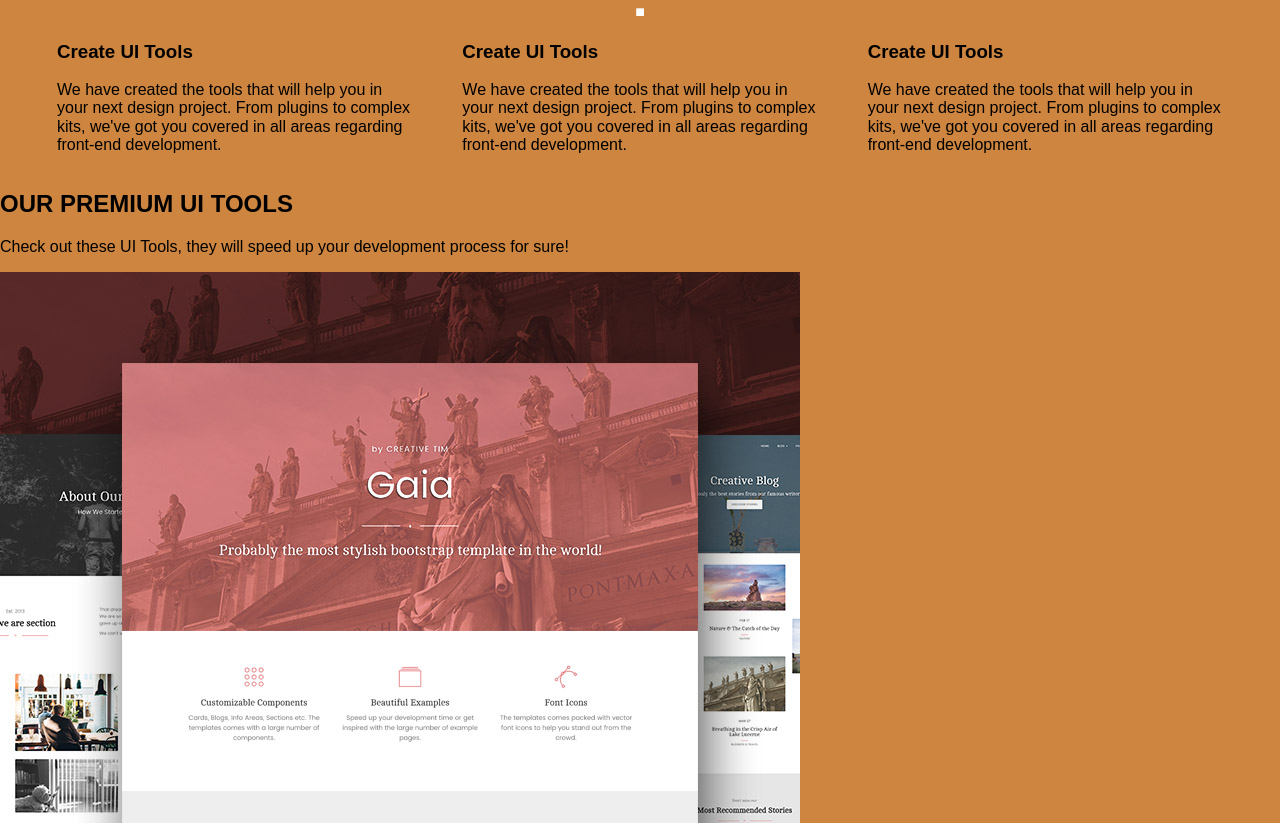
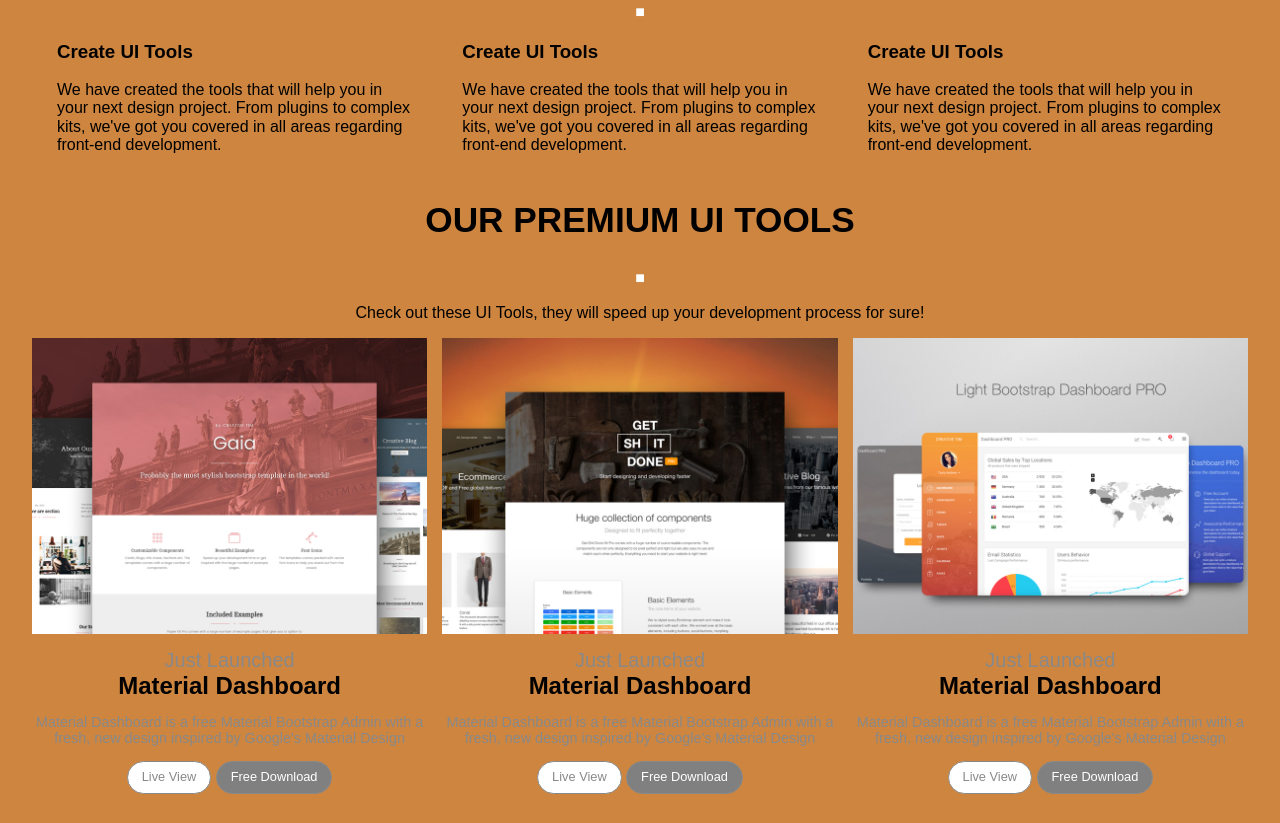
Before and after one commit to daguiheso/Practica2-RDS, a website: page index.html in a window 1280 px wide. Shown: the part 2083-2906 px from the top of the page. Drawn offline with nearby package versions, Linux system fonts and the light colour scheme; files that its build step writes are made by us from their sources; files whose address does not match are found by name.

Commit message:
Estilos seccion premium

```diff
--- a/index.html
+++ b/index.html
@@ -88,7 +88,7 @@
 	<!--PREMIUM-->
 	<section class="premium">
 		<h2 class="premium-title">OUR PREMIUM UI TOOLS</h2>
-		<div class="u-dash"></div>
+		<div class="u-dash">&#9632;</div>
 		<p class="premium-text">
 			Check out these UI Tools, they will speed up your development process for sure!
 		</p>
--- a/src/sass/index.scss
+++ b/src/sass/index.scss
@@ -79,3 +79,59 @@ body, html {
 		}
 	}
 }
+
+// PREMIUM
+.premium {
+	width: 95%;
+	margin: 0 auto;
+	&-title {
+		font-size: 2.2em;
+		text-align: center;
+	}
+	&-text {
+		text-align: center;
+	}
+	&-contentCards {
+		display: flex;
+		flex-wrap: wrap;
+		justify-content: space-between;
+		text-align: center;
+		&-card {
+			max-width: 32.5%;
+			text-align: center;
+			margin-bottom: 40px;
+			.img {
+				width: 100%;
+			}
+			.subtitle {
+				font-size: 1.25em;
+				font-weight: normal;
+				margin: 10px 0 0;
+				color: #898989;
+			}
+			.text {
+				color: #898989;
+				font-size: .9em;
+			}
+			.title {
+				font-size: 1.5em;
+				margin: 0;
+			}
+			.contentButtons {
+				&-button {
+					border-radius: 20px;
+					border: 1px solid #898989;
+					background: #fff;
+					padding: 8px 14px;
+					color: #898989;
+					font-size: 0.8em;
+					&:nth-child(2) {
+						background: gray;
+						color: white;
+
+					}
+				}
+			}
+		}
+	}
+}
```
